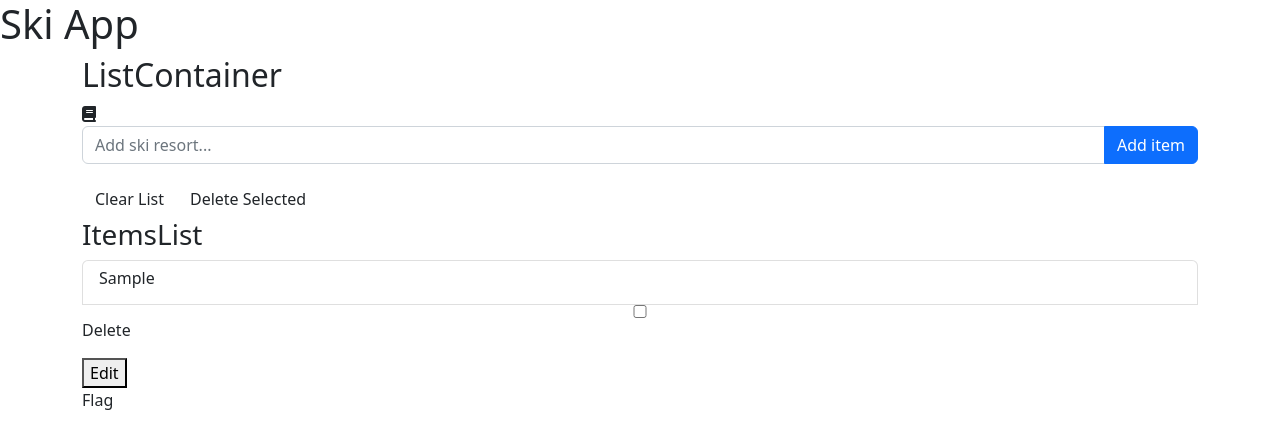
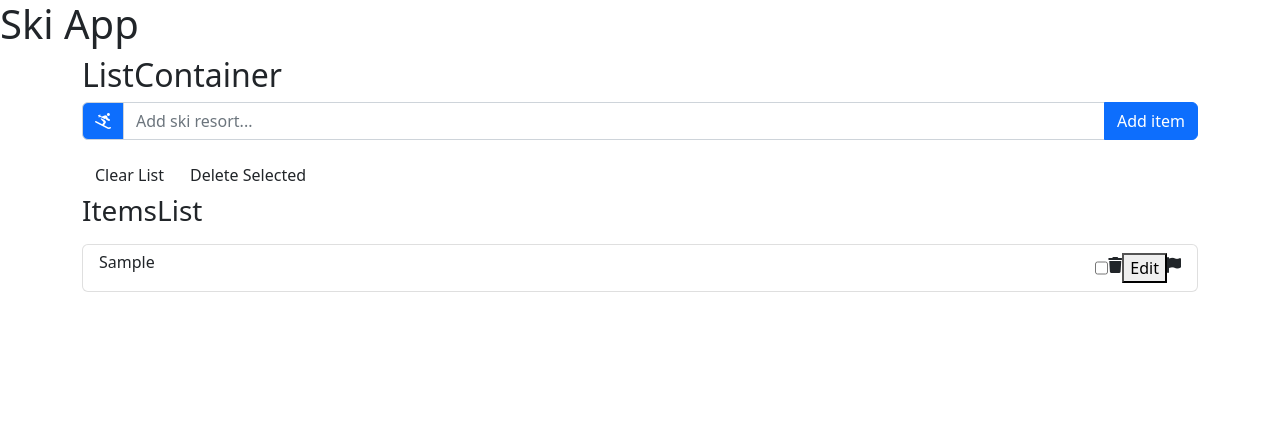
Before and after one commit to halevans/Ski-Map-App, a React (Create React App) app: page / in a window 1280 px wide. Both pictures are taken after typing "Sample" into the empty fields and a click on the button "Add item". Shown: the top 448 px of the page. Built offline with nearby package versions, Linux system fonts and the light colour scheme.

Commit message:
adding Bootstrap styling to ListItem component

```diff
--- a/src/ListInput.js
+++ b/src/ListInput.js
@@ -9,10 +9,11 @@ class ListInput extends Component {
     render() {
         return(
             <>
-                    <i className="fas fa-book"/>
-
                 <form onSubmit={this.props.handleSubmit}>
                     <InputGroup className="mb-3">
+                        <div className="input-group-text bg-primary">
+                    <i className="fa-solid fa-person-skiing text-white"/>
+                        </div>
                     <input
                         type="text"
                         className="form-control"
--- a/src/ListItem.js
+++ b/src/ListItem.js
@@ -35,17 +35,17 @@ class ListItem extends Component {
     render() {
         return(
             <>
-                <ListGroupItem>
+                <ListGroupItem className="d-flex justify-content-between my-2">
                     <h6>{this.props.title}</h6>
-                </ListGroupItem>
+                    <div className="d-flex ml-auto">
                             <input
                             type="checkbox"
                             onChange={this.props.toggleSelect}
                             />
-                <span onClick={this.props.handleDelete}>
-                    <p>Delete</p>
-                </span>
-                <div>
+                            <div onClick={this.props.handleDelete}>
+                                <i className="fas fa-trash"></i>
+                            </div>
+                        <span>
                                 <button onClick={this.toggleEditModal}>Edit</button>
                                 {this.state.showEditModal && (
                                 <EditModal
@@ -54,12 +54,14 @@ class ListItem extends Component {
                                     onClose={this.toggleEditModal}
                                 />
                             )}
-                </div>
+                        </span>
                         <div
                             onClick={this.handleFlag}
                             style={{backgroundColor: this.state.backgroundColour}}>
-                    <p>Flag</p>
+                            <i className="fas fa-flag"></i>
                         </div>
+                    </div>
+                </ListGroupItem>
             </>
         );
     }
```
Lines whose indentation alone changed are shown as unchanged.
